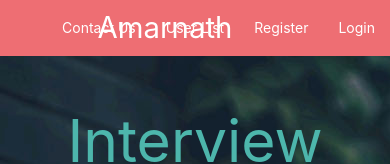
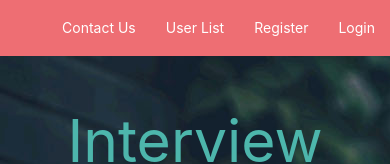
Before and after one commit to AmarnathTSR-zz/interview, a React (Create React App) app in the folder client/: page / in a window 390 px wide. Shown: the top 164 px of the page. Built offline with nearby package versions, Linux system fonts and the light colour scheme.

Commit message:
hide on mobile

```diff
--- a/client/src/components/layout/Navbar.js
+++ b/client/src/components/layout/Navbar.js
@@ -54,7 +54,7 @@ class Navbar extends Component {
     return (
       <nav>
         <div className="nav-wrapper">
-          <Link to="/" className="brand-logo">
+          <Link to="/" className="brand-logo hide-on-med-and-down">
             Amarnath TSR
           </Link>
 
```
